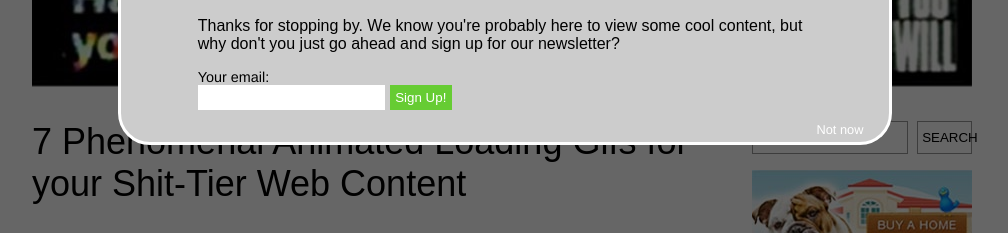
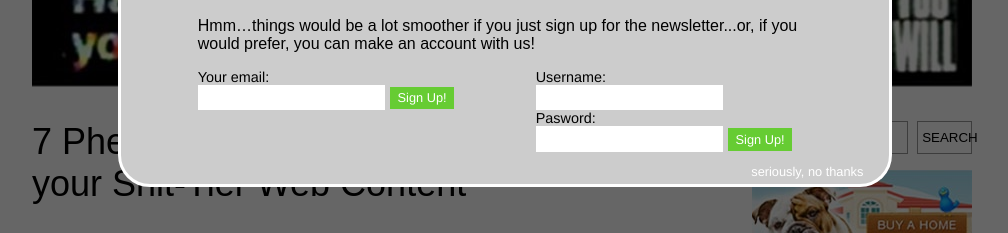
Before and after one commit to 2WheelCoder/skip-this-ad, a website: page index.html in a window 1280 px wide. Shown: the part 280-513 px from the top of the page, without its empty margins (138-1146 px from the left). Drawn offline with nearby package versions, Linux system fonts and the light colour scheme.

Commit message:
Styling for overlays.

```diff
--- a/index.html
+++ b/index.html
@@ -37,7 +37,7 @@
                     </ul>
                 </div>
 
-                <img src="img/banner-ad.jpg" alt="" class="ad banner-ad">
+                <a href="#"><img src="img/banner-ad.jpg" alt="" class="ad banner-ad"></a>
             </header>
 
             <article class="content">
@@ -125,7 +125,7 @@
             </div>
         </div>
 
-        <div class="overlay">
+        <!-- <div class="overlay">
             <div class="overlay-content">
                 <p class="overlay-welcome">Welcome to</p>
 
@@ -138,10 +138,41 @@
 
                     <input type="text">
 
-                    <button type="submit">Sign Up!</button>
+                    <a href="#">Sign Up!</a>
                 </form>
 
-                <a href="#" class="next">Not now</a>
+                <a href="#" class="next">not now</a>
+            </div>
+        </div> -->
+
+        <div class="overlay">
+            <div class="overlay-content">
+                <p class="overlay-welcome">Welcome to</p>
+
+                <img src="img/logo.png" alt="Skip This Ad" class="overlay-logo">
+
+                <p class="overlay-copy">Hmm&hellip;things would be a lot smoother if you just sign up for the newsletter...or, if you would prefer, you can make an account with us!</p>
+
+                <form action="" class="email">
+                    <div class="email-form">
+                        <label for="email">Your email</label>
+                        <input type="text">
+
+                        <a href="#">Sign Up!</a>
+                    </div>
+
+                    <div class="account-form">
+                        <label for="username">Username</label>
+                        <input type="text">
+
+                        <label for="password">Pasword</label>
+                        <input type="password">
+
+                        <a href="#">Sign Up!</a>
+                    </div>
+                </form>
+
+                <a href="#" class="next">seriously, no thanks</a>
             </div>
         </div>
 
--- a/sass/components/_overlay.scss
+++ b/sass/components/_overlay.scss
@@ -55,12 +55,16 @@
 		padding: 0.4em;
 	}
 
-	button {
+	a {
 		background: $lightGreen;
 		border: 0;
 		color: $white;
+		display: inline-block;
 		font-weight: 300;
-		padding: 0.4em;
+		font-size: 0.8em;
+		padding: 0.3em 0.6em;
+		text-decoration: none;
+		vertical-align: middle;
 	}
 }
 
@@ -73,3 +77,11 @@
 	right: 2em;
 	text-decoration: none;
 }
+.email-form {
+	float: left;
+}
+
+.account-form {
+	width: 45%;
+	float: right;
+}
```
Also changed, not shown: css/style.css.
